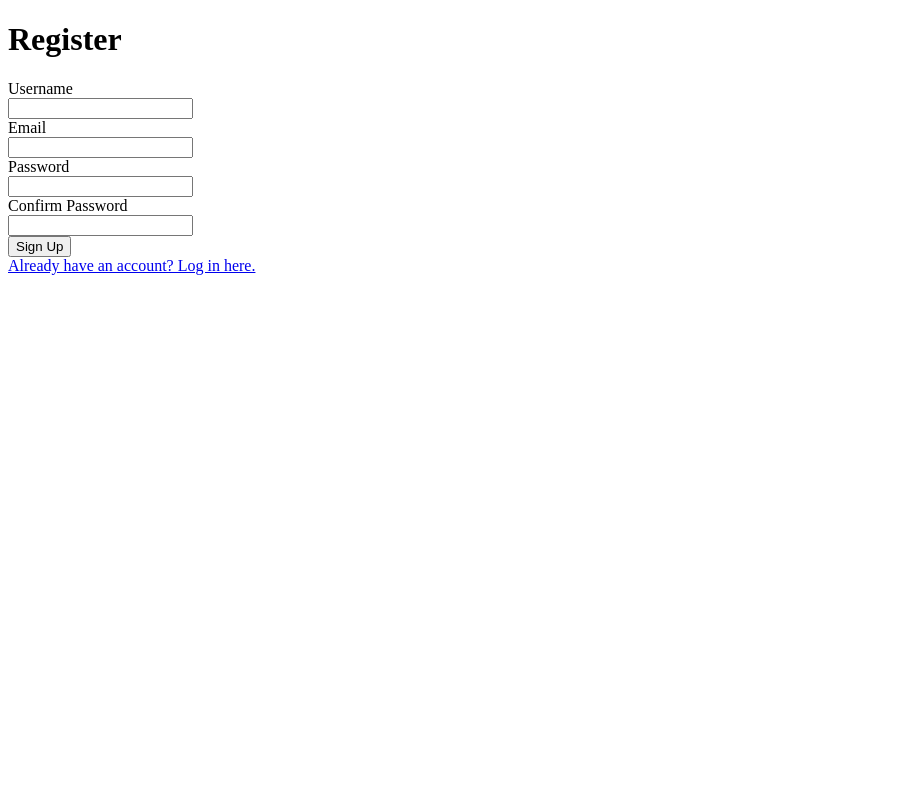
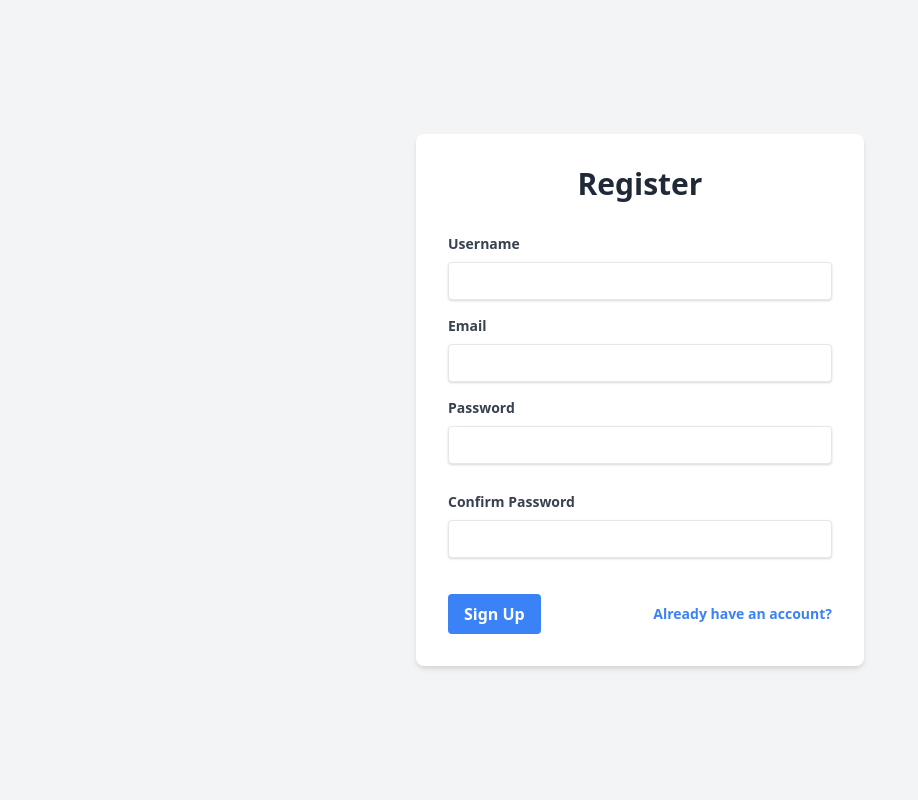
Before and after one commit to numansuri/On-Device-RAG-Chatbot, a Flask app: page /register in a window 1280 px wide. Shown: the whole page, without its empty margins (0-918 px from the left). Run offline with Flask 3, Linux system fonts and the light colour scheme.

Commit message:
updated register.html with new look

```diff
--- a/app.py
+++ b/app.py
@@ -81,7 +81,7 @@ def process_response(response):
     response = re.sub(r'(•\s*.*?)(?=\n•|\Z)', r'<li>\1</li>', response, flags=re.DOTALL)
     response = re.sub(r'((?:<li>.*?</li>\n*)+)', r'<ul>\1</ul>', response, flags=re.DOTALL)
 
-    # Convert simple tables (assuming pipe-separated values)
+    # Convert tables
     def table_replace(match):
         rows = match.group(1).split('\n')
         table_html = '<table class="border-collapse border border-gray-400 w-full">'
@@ -95,7 +95,7 @@ def process_response(response):
         table_html += '</table>'
         return table_html
 
-    response = re.sub(r'((?:[^|\n]+\|)+[^|\n]+(?:\n(?:[^|\n]+\|)+[^|\n]+)*)', table_replace, response)
+    response = re.sub(r'\n((?:[^|\n]+\|)+[^|\n]+(?:\n(?:[^|\n]+\|)+[^|\n]+)*)', table_replace, response)
 
     # Convert markdown-style bold to HTML bold
     response = re.sub(r'\*\*(.*?)\*\*', r'<strong>\1</strong>', response)
@@ -103,8 +103,8 @@ def process_response(response):
     # Convert markdown-style italic to HTML italic
     response = re.sub(r'\*(.*?)\*', r'<em>\1</em>', response)
 
-    # Convert newlines to <br> tags
-    response = response.replace('\n', '<br>')
+    # Convert newlines to <br> tags, except within HTML tags
+    response = re.sub(r'(?<!>)\n(?!<)', '<br>', response)
 
     return response
 
--- a/templates/register.html
+++ b/templates/register.html
@@ -1,30 +1,67 @@
-{% extends "layout.html" %}
+<!DOCTYPE html>
+<html lang="en">
+<head>
+    <meta charset="UTF-8">
+    <meta name="viewport" content="width=device-width, initial-scale=1.0">
+    <title>Register - RAG Chatbot</title>
+    <link href="https://cdn.jsdelivr.net/npm/tailwindcss@2.2.19/dist/tailwind.min.css" rel="stylesheet">
+</head>
+<body class="bg-gray-100 min-h-screen flex items-center justify-center">
+    <div class="bg-white p-8 rounded-lg shadow-md w-full max-w-md">
+        <h1 class="text-3xl font-bold text-center text-gray-800 mb-8">Register</h1>
 
-{% block title %}Register{% endblock %}
+        <form method="POST" action="">
+            {{ form.hidden_tag() }}
 
-{% block content %}
-    <h1>Register</h1>
-    <form method="POST">
-        {{ form.hidden_tag() }}
-        <div>
-            {{ form.username.label }}<br>
-            {{ form.username(size=20) }}
+            <div class="mb-4">
+                {{ form.username.label(class="block text-gray-700 text-sm font-bold mb-2") }}
+                {{ form.username(class="shadow appearance-none border rounded w-full py-2 px-3 text-gray-700 leading-tight focus:outline-none focus:shadow-outline") }}
+                {% for error in form.username.errors %}
+                    <p class="text-red-500 text-xs italic">{{ error }}</p>
+                {% endfor %}
             </div>
-        <div>
-            {{ form.email.label }}<br>
-            {{ form.email(size=20) }}
+
+            <div class="mb-4">
+                {{ form.email.label(class="block text-gray-700 text-sm font-bold mb-2") }}
+                {{ form.email(class="shadow appearance-none border rounded w-full py-2 px-3 text-gray-700 leading-tight focus:outline-none focus:shadow-outline") }}
+                {% for error in form.email.errors %}
+                    <p class="text-red-500 text-xs italic">{{ error }}</p>
+                {% endfor %}
             </div>
-        <div>
-            {{ form.password.label }}<br>
-            {{ form.password(size=20) }}
+
+            <div class="mb-4">
+                {{ form.password.label(class="block text-gray-700 text-sm font-bold mb-2") }}
+                {{ form.password(class="shadow appearance-none border rounded w-full py-2 px-3 text-gray-700 mb-3 leading-tight focus:outline-none focus:shadow-outline") }}
+                {% for error in form.password.errors %}
+                    <p class="text-red-500 text-xs italic">{{ error }}</p>
+                {% endfor %}
             </div>
-        <div>
-            {{ form.confirm_password.label }}<br>
-            {{ form.confirm_password(size=20) }}
+
+            <div class="mb-6">
+                {{ form.confirm_password.label(class="block text-gray-700 text-sm font-bold mb-2") }}
+                {{ form.confirm_password(class="shadow appearance-none border rounded w-full py-2 px-3 text-gray-700 mb-3 leading-tight focus:outline-none focus:shadow-outline") }}
+                {% for error in form.confirm_password.errors %}
+                    <p class="text-red-500 text-xs italic">{{ error }}</p>
+                {% endfor %}
             </div>
-        <div>
-            {{ form.submit() }}
+
+            <div class="flex items-center justify-between">
+                {{ form.submit(class="bg-blue-500 hover:bg-blue-700 text-white font-bold py-2 px-4 rounded focus:outline-none focus:shadow-outline") }}
+                <a href="{{ url_for('login') }}" class="inline-block align-baseline font-bold text-sm text-blue-500 hover:text-blue-800">
+                    Already have an account?
+                </a>
             </div>
         </form>
-    <a href="{{ url_for('login') }}">Already have an account? Log in here.</a>
-{% endblock %}
+
+        {% with messages = get_flashed_messages(with_categories=true) %}
+            {% if messages %}
+                {% for category, message in messages %}
+                    <div class="mt-4 p-4 rounded-lg {% if category == 'error' %}bg-red-100 text-red-700{% else %}bg-green-100 text-green-700{% endif %}">
+                        {{ message }}
+                    </div>
+                {% endfor %}
+            {% endif %}
+        {% endwith %}
+    </div>
+</body>
+</html>
```
Also changed, not shown: instance/new_site.db, 1 other file. Lines whose indentation alone changed are shown as unchanged.
